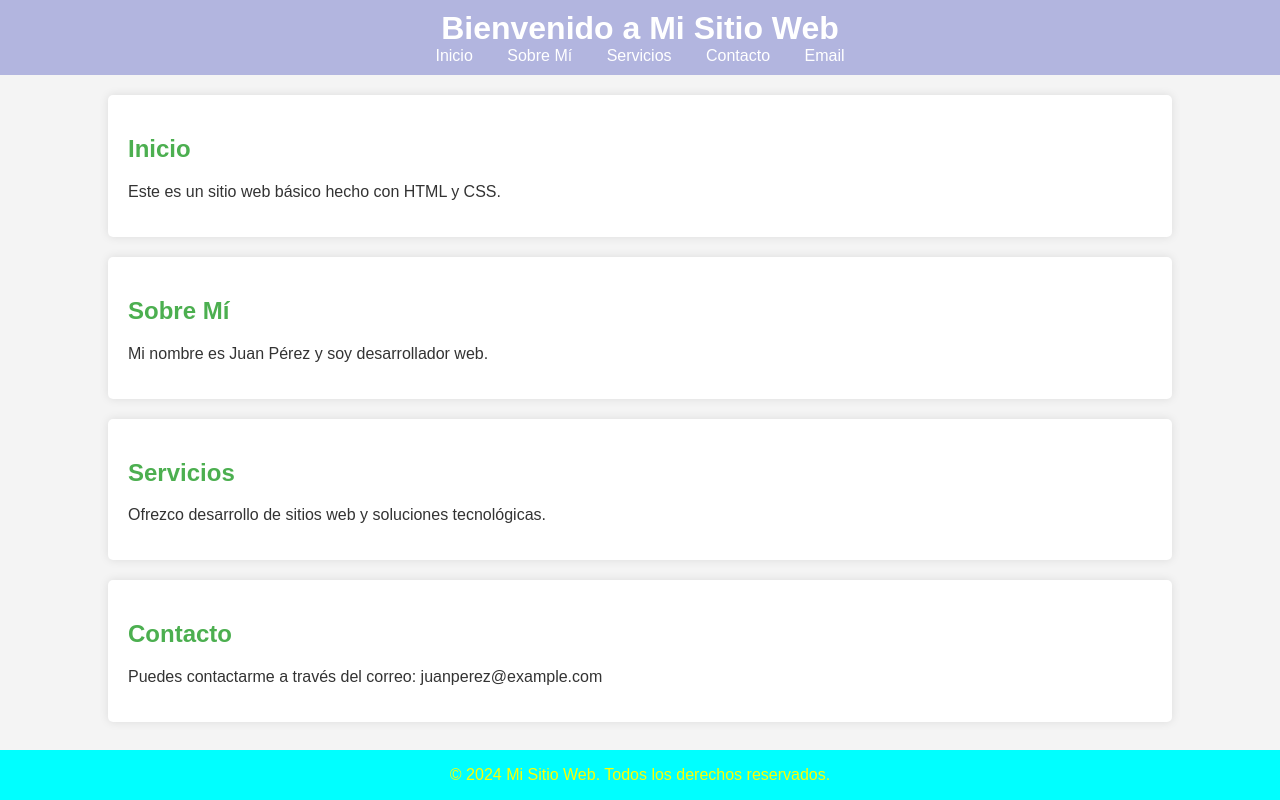
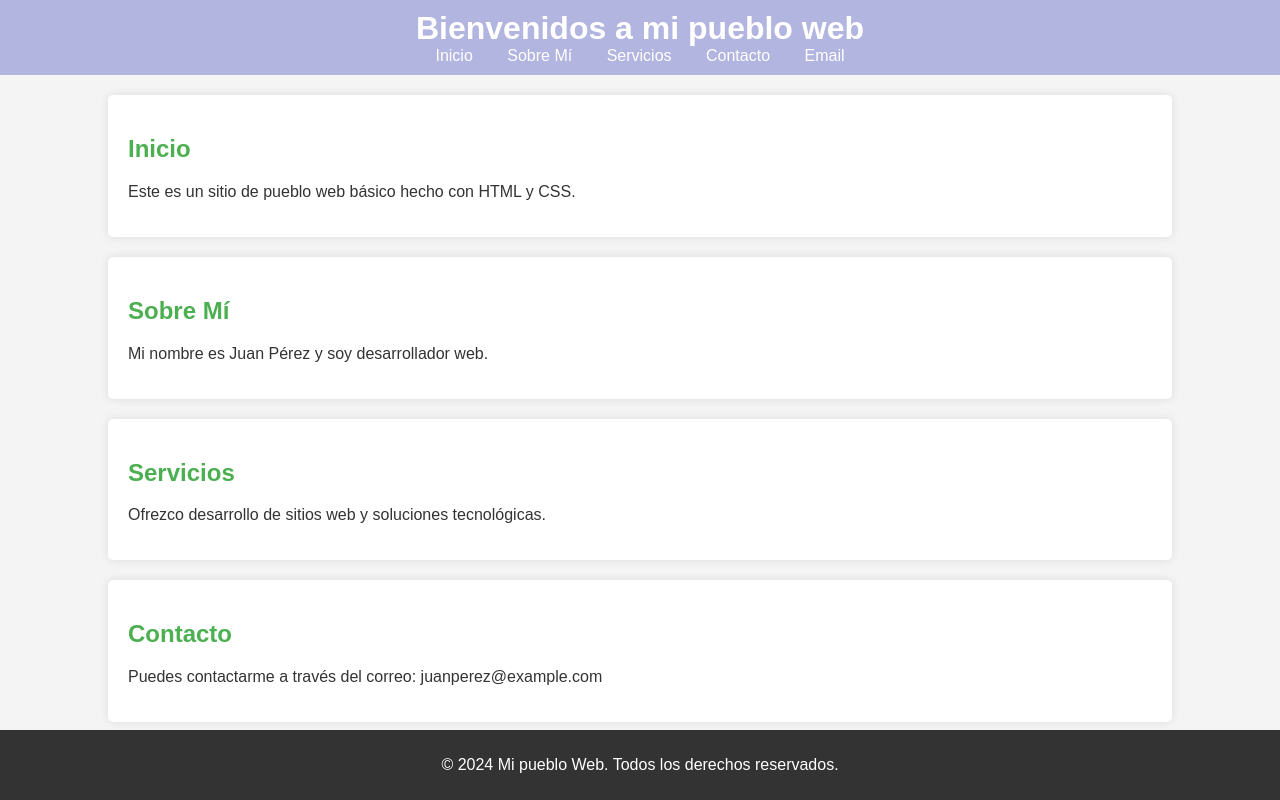
Before and after one commit to dianavasquezb/pagina-web, a plain HTML site: page index.html in a window 1280 px wide. Drawn offline with Linux system fonts and the light colour scheme.

Commit message:
quinto int

```diff
--- a/index.html
+++ b/index.html
@@ -8,7 +8,7 @@
 </head>
 <body>
     <header>
-        <h1>Bienvenido a Mi Sitio Web</h1>
+        <h1>Bienvenidos a mi pueblo web</h1>
         <nav>
             <ul>
                 <li><a href="#inicio">Inicio</a></li>
@@ -22,7 +22,7 @@
 
     <section id="inicio">
         <h2>Inicio</h2>
-        <p>Este es un sitio web básico hecho con HTML y CSS.</p>
+        <p>Este es un sitio de pueblo web básico hecho con HTML y CSS.</p>
     </section>
 
     <section id="sobre-mi">
@@ -41,7 +41,7 @@
     </section>
 
     <footer>
-        <p>&copy; 2024 Mi Sitio Web. Todos los derechos reservados.</p>
+        <p>&copy; 2024 Mi pueblo Web. Todos los derechos reservados.</p>
     </footer>
 </body>
 </html>
--- a/styles.css
+++ b/styles.css
@@ -54,10 +54,4 @@ footer {
     position: fixed;
     bottom: 0;
     width: 100%;
-
-    font-family: Arial, Helvetica, sans-serif;
-    margin: 0%;
-    padding: 0;
-    background-color: aqua;
-    color: yellow;
 }
```
